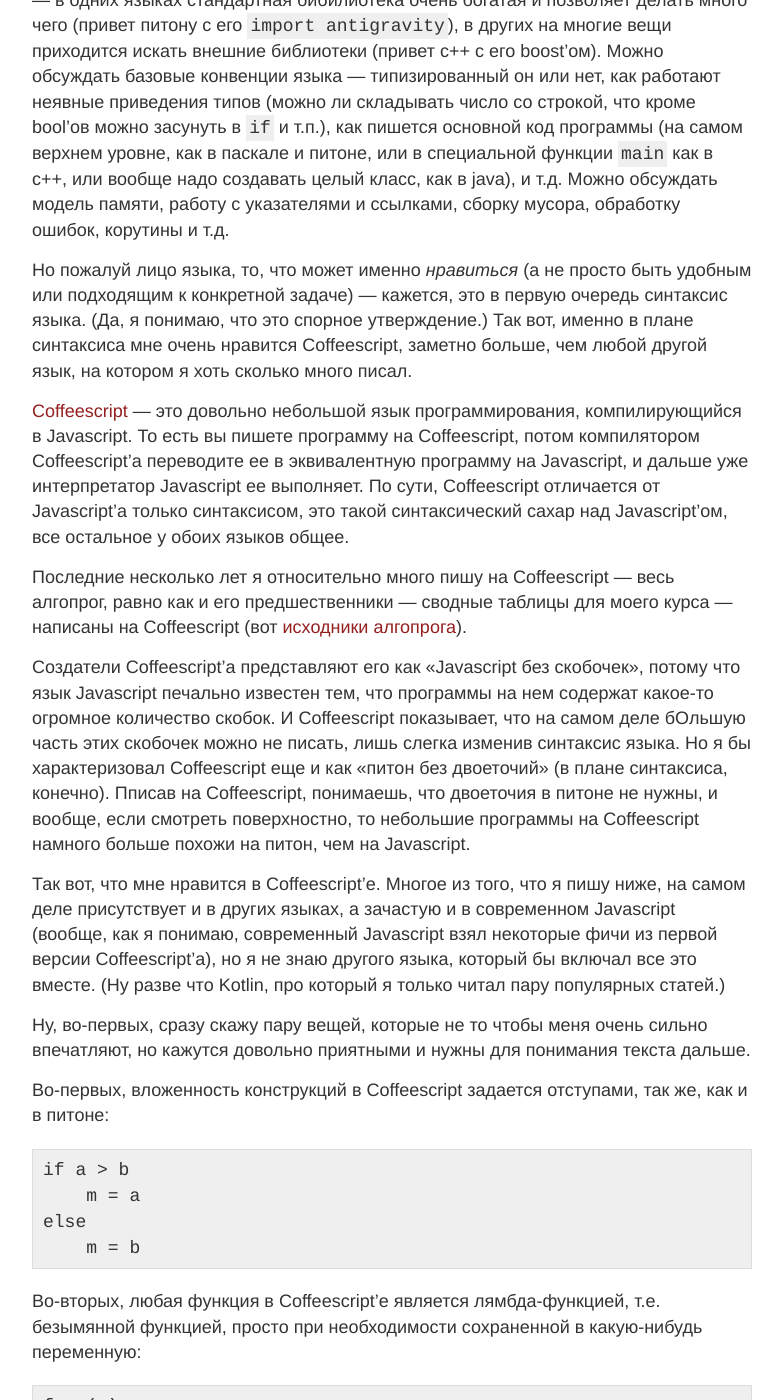
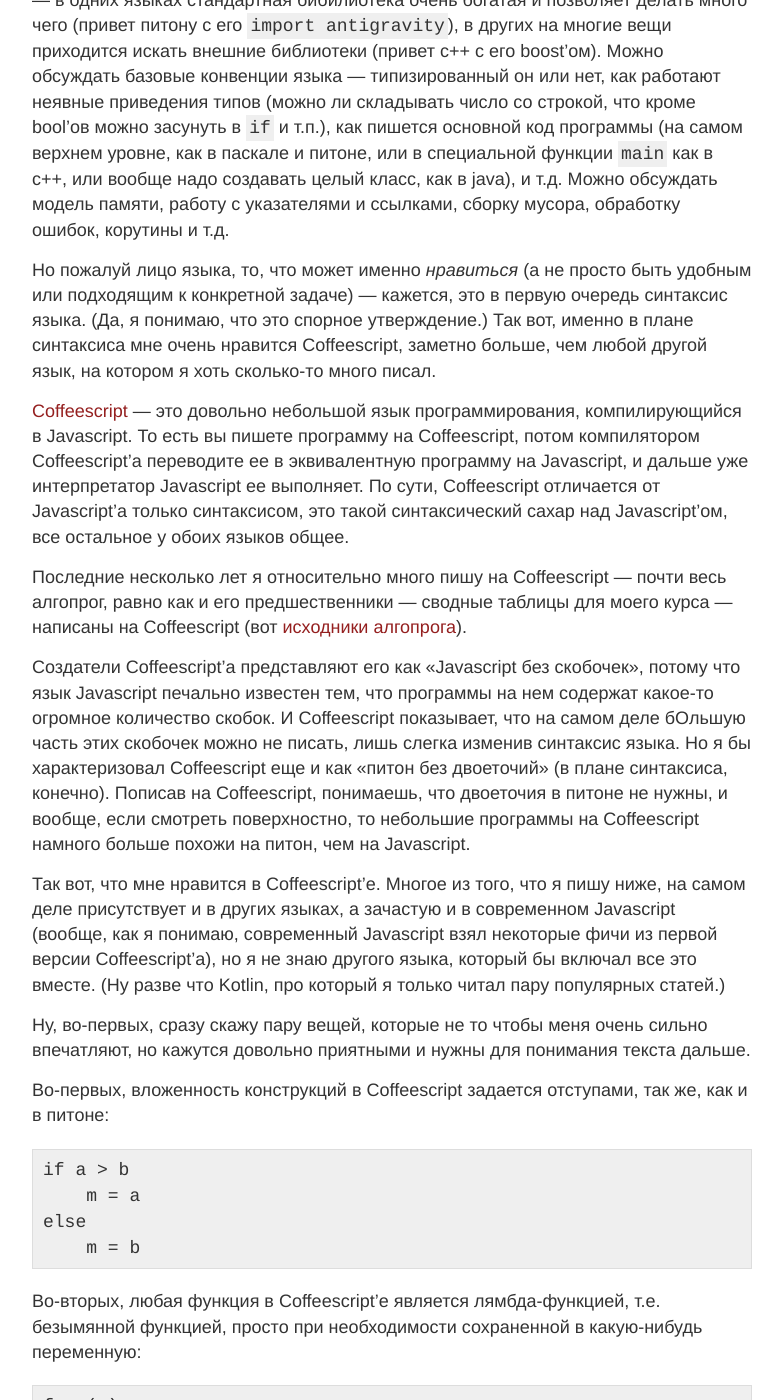
Before and after one commit to petr-kalinin/algoprog-blog, a Jekyll site: the page built from _posts/2018-09-06-coffeescript.md, in a window 1280 px wide and 1400 px high, scrolled down 599 px. Shown: the whole window, without its empty margins (248-1031 px from the left). Built offline with Jekyll 4.4.1, drawn with Linux system fonts in a browser that asks for light colours; some of the changed text lies outside the part shown.

Commit message:
Update 2018-09-06-coffeescript.md

```diff
--- a/_posts/2018-09-06-coffeescript.md
+++ b/_posts/2018-09-06-coffeescript.md
@@ -30,7 +30,7 @@ title: Coffeescript — мой любимый язык программиров
 или подходящим к конкретной задаче) — кажется, это в первую очередь синтаксис языка.
 (Да, я понимаю, что это спорное утверждение.)
 Так вот, именно в плане синтаксиса мне очень нравится Coffeescript,
-заметно больше, чем любой другой язык, на котором я хоть сколько много писал.
+заметно больше, чем любой другой язык, на котором я хоть сколько-то много писал.
 
 [Coffeescript](https://coffeescript.org/v2/) — это довольно небольшой язык программирования,
 компилирующийся в Javascript.
@@ -39,7 +39,7 @@ title: Coffeescript — мой любимый язык программиров
 По сути, Coffeescript отличается от Javascript'а только синтаксисом, это такой
 синтаксический сахар над Javascript'ом, все остальное у обоих языков общее.
 
-Последние несколько лет я относительно много пишу на Coffeescript — весь алгопрог, равно как и
+Последние несколько лет я относительно много пишу на Coffeescript — почти весь алгопрог, равно как и
 его предшественники — сводные таблицы для моего курса — написаны на Coffeescript
 (вот [исходники алгопрога](https://github.com/petr-kalinin/algoprog)).
 
@@ -48,7 +48,7 @@ title: Coffeescript — мой любимый язык программиров
 И Coffeescript показывает, что на самом деле бОльшую часть этих скобочек можно не писать,
 лишь слегка изменив синтаксис языка.
 Но я бы характеризовал Coffeescript еще и как «питон без двоеточий» (в плане синтаксиса, конечно).
-Пписав на Coffeescript, понимаешь, что двоеточия в питоне не нужны, и вообще,
+Пописав на Coffeescript, понимаешь, что двоеточия в питоне не нужны, и вообще,
 если смотреть поверхностно, то небольшие программы на Coffeescript намного больше похожи на питон,
 чем на Javascript.
 
```
Also changed, not shown: other parts of _posts/2018-09-06-coffeescript.md (+1 -1 lines).
